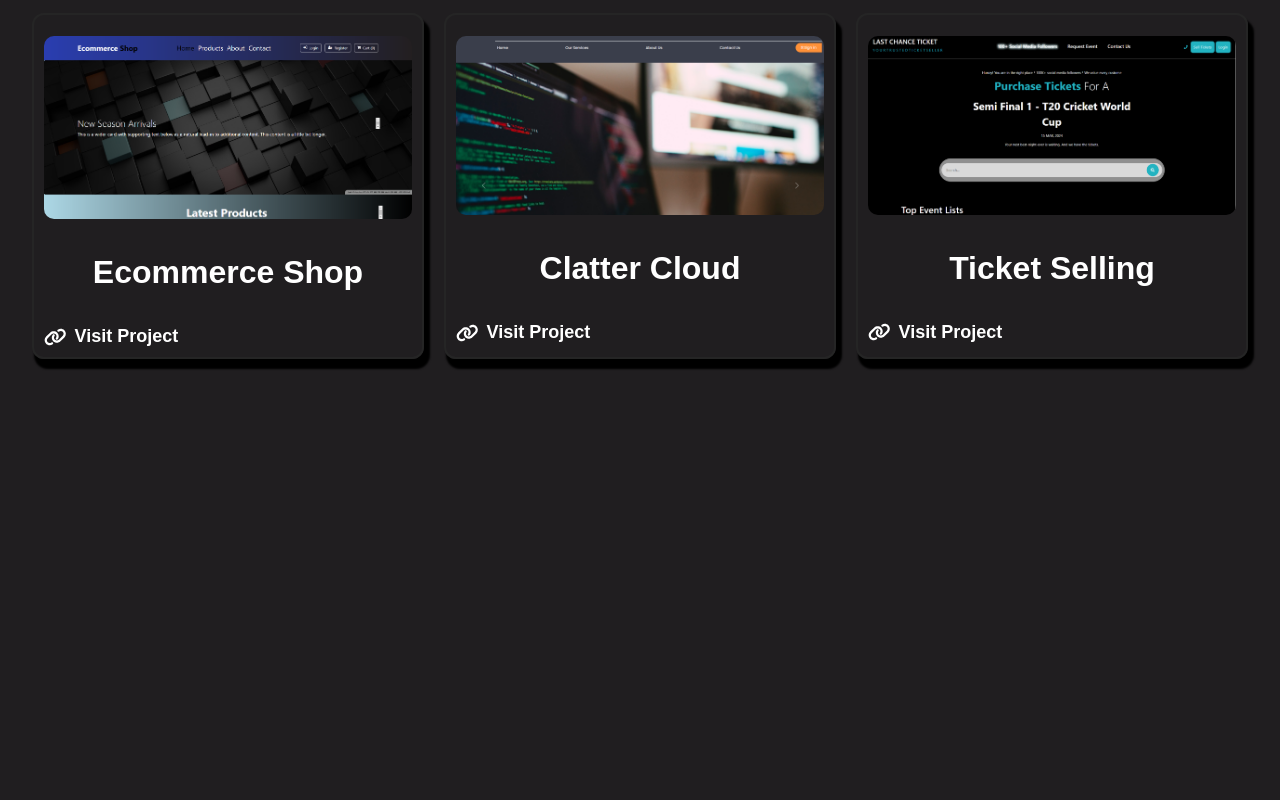
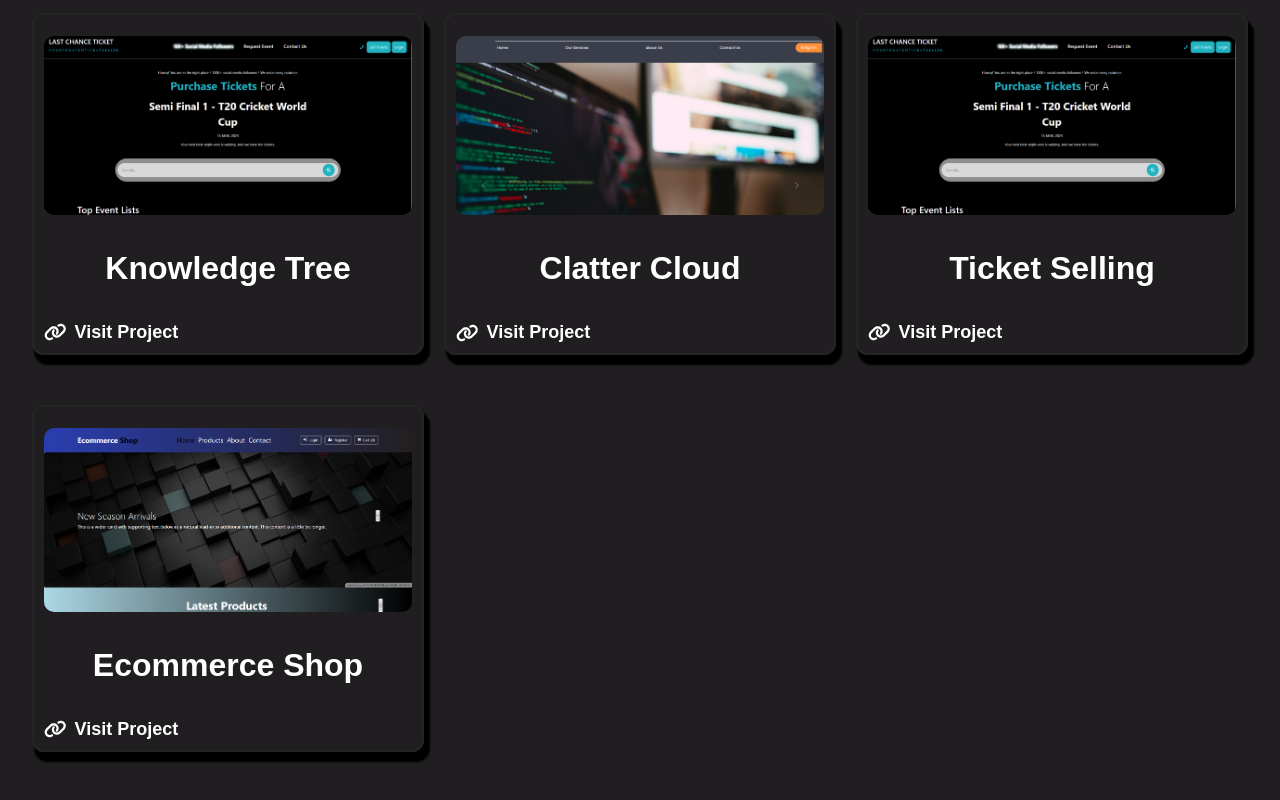
Before and after one commit to Sananali01/My-Portfolio, a React (Create React App) app: page /MyPortfolio in a window 1280 px wide. Shown: the part 1214-2014 px from the top of the page. Before the commit the page ends 1663 px from the top, so only its background shows below. Built offline with nearby package versions, Linux system fonts and the light colour scheme.

Commit message:
Add in Portfollio

```diff
--- a/src/Pages/MyPortfolio.jsx
+++ b/src/Pages/MyPortfolio.jsx
@@ -8,9 +8,11 @@ import Pr3 from "../images/Projects/Project3.png";
 import Pr4 from "../images/Projects/Project4.png";
 import Pr5 from "../images/Projects/Project5.png";
 import Pr6 from "../images/Projects/Project6.png";
-import Pr7 from "../images/Projects/Project7.png";
+import Pr7 from "../images/Projects/Project9.png";
 import Pr8 from "../images/Projects/Project8.png";
 import Pr9 from "../images/Projects/Project9.png";
+import Pr10 from "../images/Projects/Project10.png";
+
 
 import testimonialData from "./TestimonialData";
 import { Helmet } from "react-helmet";
@@ -53,9 +55,9 @@ export default function MyPortfolio() {
       link: "https://anime-fusion-web.vercel.app/",
     },
     {
-      title: "Ecommerce Shop",
+      title: "Knowledge Tree",
       src: Pr7,
-      link: "https://store-shop-mauve.vercel.app/",
+      link: "https://knowledge-tree-web.vercel.app/",
     },
     {
       title: "Clatter Cloud",
@@ -67,7 +69,11 @@ export default function MyPortfolio() {
       src: Pr9,
       link: "https://ticket-landing-page.netlify.app/",
     },
-
+    {
+      title: "Ecommerce Shop",
+      src: Pr10,
+      link: "https://store-shop-mauve.vercel.app/",
+    },
     // Add more projects here
   ];
 
```
Also changed, not shown: src/images/Projects/Project10.png (added), src/images/Projects/Project7.png.
